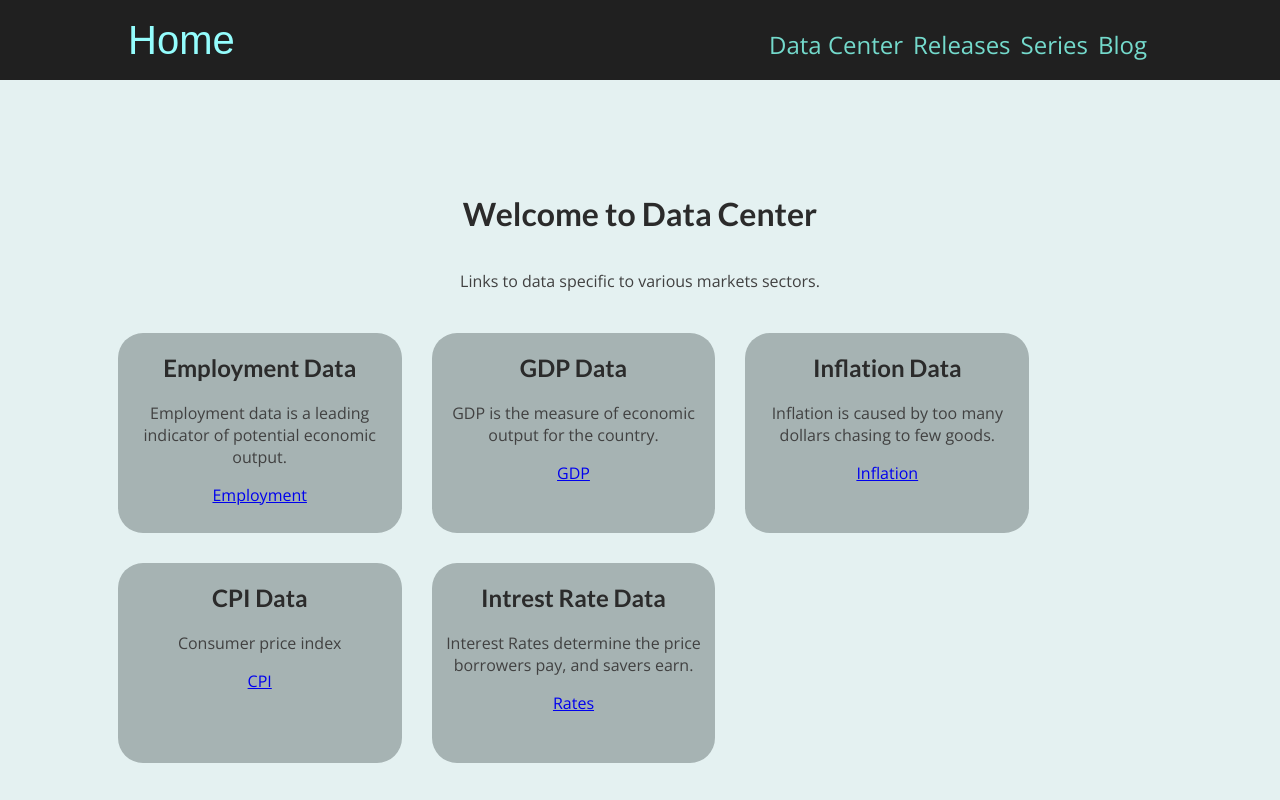
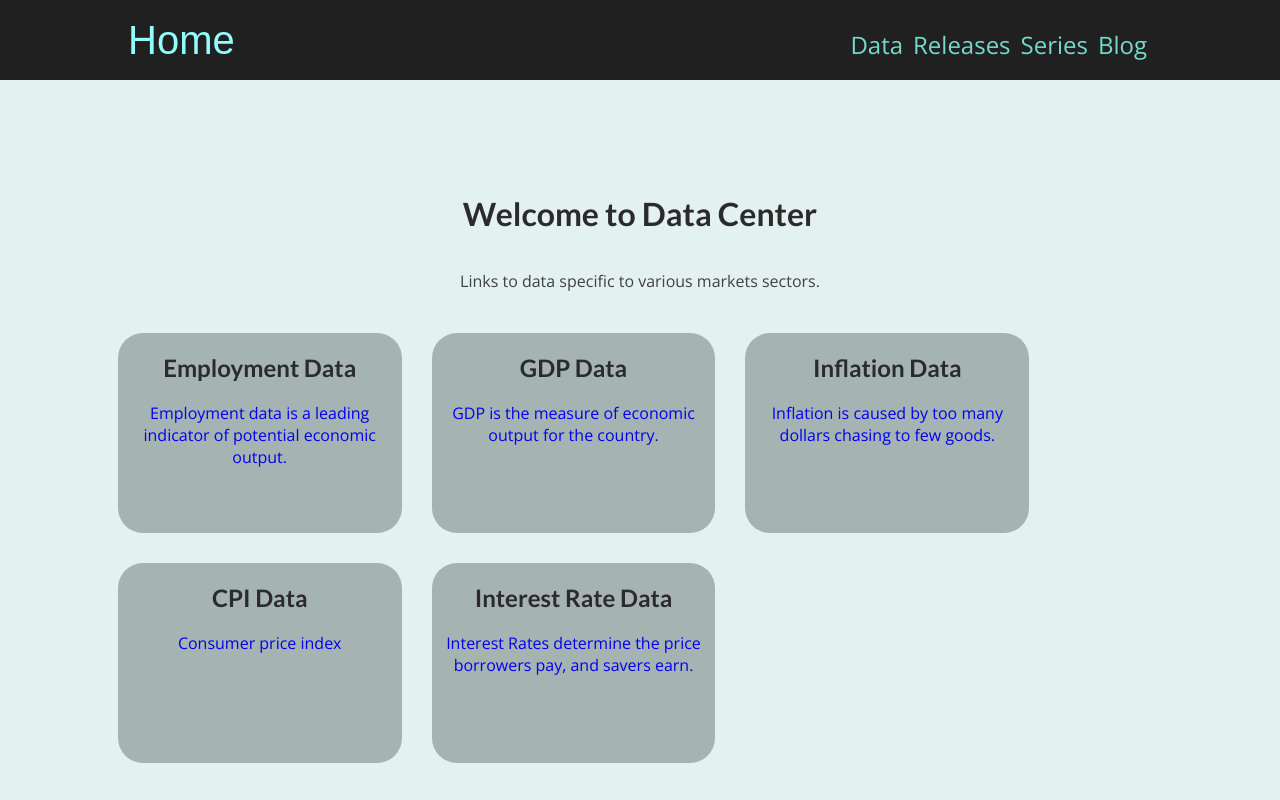
Before and after one commit to Mspagnolo27248/economics-site, a Next.js app: page /data in a window 1280 px wide. Shown: the top 800 px of the page. Built offline with nearby package versions, Linux system fonts and the light colour scheme.

Commit message:
resize series canvas

```diff
--- a/components/chart/LineChartLarge.module.css
+++ b/components/chart/LineChartLarge.module.css
@@ -22,7 +22,7 @@
           position: relative;
           width:100%;
           display: block;
-          padding: 10px;
+          padding: 20px;
 
         }
 
--- a/components/layout/Main-Header.js
+++ b/components/layout/Main-Header.js
@@ -14,7 +14,7 @@ export default function MainHeader() {
     <nav className={classes.navigation}>
         <ul>
             <li className={classes.link}>
-                <Link href='/data'>Data Center</Link>
+                <Link href='/data'>Data</Link>
             </li>
             <li className={classes.link}>
                 <Link href='/releases'>Releases</Link>
--- a/pages/data/index.js
+++ b/pages/data/index.js
@@ -29,35 +29,51 @@ export default function DataHomePage() {
 
       <div className='card-list'>
 
+          <Link href='/data/Employment'>
+          <a>
           <div className='card' onClick={clickHandler} id='Employment'>
               <h2>Employment Data</h2>
               <p>Employment data is a leading indicator of potential economic output.</p>
-              <Link href='/data/Employment'>Employment</Link>
           </div>
+          </a>
+          </Link>
 
+
+          <Link href='/data/GDP'>
+          <a>
           <div className='card' onClick={clickHandler} id='GDP'>
               <h2>GDP Data</h2>
               <p>GDP is the measure of economic output for the country. </p>
-              <Link href='/data/GDP'>GDP</Link>
           </div>
+          </a>
+          </Link>
 
+          <Link href='/data/Inflation'>
+          <a>
           <div className='card' onClick={clickHandler} id='Inflation'>
               <h2>Inflation Data</h2>
               <p>Inflation is caused by too many dollars chasing to few goods. </p>
-              <Link href='/data/Inflation'>Inflation</Link>
           </div>
+          </a>
+          </Link>
 
+          <Link href='/data/cpi'>
+          <a>
           <div className='card' onClick={clickHandler} id='Cpi'>
               <h2>CPI Data</h2>
               <p>Consumer price index</p>
-              <Link href='/data/cpi'>CPI</Link>
           </div>
+          </a>
+          </Link>
 
+          <Link href='/data/InterestRates'>
+          <a>
           <div className='card' onClick={clickHandler} id='InterestRates'>
-              <h2>Intrest Rate Data</h2>
+              <h2>Interest Rate Data</h2>
               <p>Interest Rates determine the price borrowers pay, and savers earn. </p>
-              <Link href='/data/InterestRates'>Rates </Link>
           </div>
+          </a>
+           </Link>
 
 
       </div>
```
